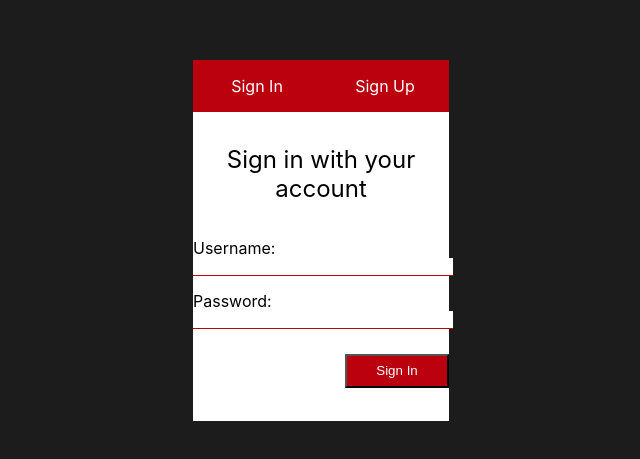
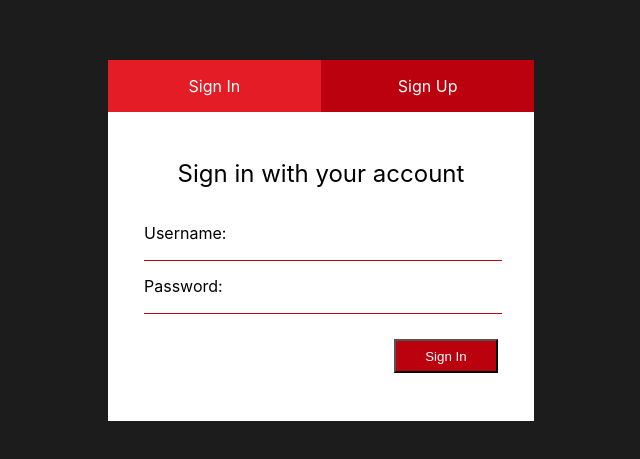
Before and after one commit to Valinor13/holberton-cinema-guru, a React (Create React App) app in the folder cinema_guru/: page / in a window 1280 px wide. Shown: the part 301-760 px from the top of the page, without its empty margins (319-959 px from the left). Built offline with nearby package versions, Linux system fonts and the light colour scheme; the HTML template or start-up script is replaced by a standard one.

Commit message:
added context

```diff
--- a/cinema_guru/src/App.js
+++ b/cinema_guru/src/App.js
@@ -1,11 +1,14 @@
 import React from 'react';
+import { AuthProvider } from './components/providers/AuthProvider';
 import Authentication from './components/authentication/Authentication';
 import './App.css';
 
 function App() {
   return (
     <div className="App">
-      <Authentication />
+      <AuthProvider>
+        <Authentication />
+      </AuthProvider>
     </div>
   );
 }
--- a/cinema_guru/src/components/authentication/Authentication.js
+++ b/cinema_guru/src/components/authentication/Authentication.js
@@ -1,10 +1,73 @@
-import React from 'react';
-import Login from './Login';
+import React, { useContext } from 'react';
+import { AuthContext } from '../providers/AuthProvider';
+import Input from '../general/Input';
+import Button from '../general/Button';
+import './authentication.css';
 
 function Authentication() {
+  const { registered, handleRegister } = useContext(AuthContext);
   return (
     <div className="authenticationPage">
-      <Login />
+      <div className="entryContainer">
+        <div className="entryHeader">
+          {registered ? (
+            <div className="entryHeaderButtonActive">
+              <p>Sign In</p>
+            </div>
+          ) : (
+            <div
+              onClick={() => handleRegister(true)}
+              className="entryHeaderButton"
+            >
+              <p>Sign In</p>
+            </div>
+          )}
+          {registered ? (
+            <div
+              onClick={() => handleRegister(false)}
+              className="entryHeaderButton"
+            >
+              <p>Sign Up</p>
+            </div>
+          ) : (
+            <div className="entryHeaderButtonActive">
+              <p>Sign Up</p>
+            </div>
+          )}
+        </div>
+        <div className="entryBody">
+          <h2 style={{ fontWeight: '400', textAlign: 'center' }}>
+            {registered ? 'Sign in with your account' : 'Create a new account'}
+          </h2>
+          <Input
+            type="text"
+            label="Username:"
+            className="entryInput"
+            value=""
+            setValue={() => {}}
+          />
+          <Input
+            type="text"
+            label="Password:"
+            className="entryInput"
+            value=""
+            setValue={() => {}}
+          />
+          {registered ? (
+            <Button
+              label="Sign In"
+              onClick={() => {}}
+              className="entryButton"
+            />
+          ) : (
+            <Button
+              label="Sign Up"
+              onClick={() => {}}
+              className="entryButton"
+            />
+          )}
+        </div>
+      </div>
     </div>
   );
 }
--- a/cinema_guru/src/components/authentication/Login.js
+++ /dev/null
@@ -1,41 +0,0 @@
-import React from 'react';
-import Input from '../general/Input';
-import Button from '../general/Button';
-import './authentication.css';
-
-function Login() {
-  return (
-    <div className="loginContainer">
-      <div className="loginHeader">
-        <div className="loginHeaderButton">
-          <p>Sign In</p>
-        </div>
-        <div className="loginHeaderButton">
-          <p>Sign Up</p>
-        </div>
-      </div>
-      <div className="loginBody">
-        <h2 style={{ fontWeight: '400', textAlign: 'center' }}>
-          Sign in with your account
-        </h2>
-        <Input
-          type="text"
-          label="Username:"
-          className="loginInput"
-          value=""
-          setValue={() => {}}
-        />
-        <Input
-          type="text"
-          label="Password:"
-          className="loginInput"
-          value=""
-          setValue={() => {}}
-        />
-        <Button label="Sign In" onClick={() => {}} className="loginButton" />
-      </div>
-    </div>
-  );
-}
-
-export default Login;
--- a/cinema_guru/src/components/authentication/authentication.css
+++ b/cinema_guru/src/components/authentication/authentication.css
@@ -1,12 +1,14 @@
 .authenticationPage {
+  width: 100%;
+  height: 100%;
   display: grid;
-  grid-template-columns: 2fr 1fr 2fr;
+  grid-template-columns: 1fr 1fr 1fr;
   grid-template-rows: repeat(3, 1fr);
   grid-column-gap: 0px;
   grid-row-gap: 0px;
 }
 
-.loginContainer {
+.entryContainer {
   max-width: 450px;
   width: 100%;
   height: 361px;
@@ -14,24 +16,27 @@
   grid-area: 2 / 2 / 3 / 3;
 }
 
-.loginHeader {
+.entryHeader {
   display: flex;
   flex-direction: row;
   justify-content: space-around;
 }
 
-.loginHeaderButton {
+.entryHeaderButton {
   color: white;
   width: 100%;
+  text-align: center;
   background-color: #bb000e;
-  text-align: center;
 }
 
-.loginHeaderButton:active {
+.entryHeaderButtonActive {
+  color: white;
+  width: 100%;
+  text-align: center;
   background-color: #e31c25;
 }
 
-.loginBody {
+.entryBody {
   max-width: 354px;
   width: 100%;
   height: 80%;
@@ -41,7 +46,7 @@
   margin: auto;
 }
 
-.loginInput {
+.entryInput {
   display: flex;
   flex-direction: column;
   border: none;
@@ -49,11 +54,11 @@
   width: 100%;
 }
 
-.loginBody > label {
+.entryBody > label {
   margin-top: 15px;
 }
 
-.loginButton {
+.entryButton {
   width: 104px;
   height: 34px;
   background-color: #bb000e;
--- /dev/null
+++ b/cinema_guru/src/components/providers/AuthProvider.js
@@ -0,0 +1,19 @@
+import React, { useState } from 'react';
+
+const AuthContext = React.createContext();
+
+function AuthProvider({ children }) {
+  const [registered, Register] = useState(true);
+
+  function handleRegister(isRegistered) {
+    Register(isRegistered);
+  }
+
+  return (
+    <AuthContext.Provider value={{ registered, handleRegister }}>
+      {children}
+    </AuthContext.Provider>
+  );
+}
+
+export { AuthProvider, AuthContext };
```
Also changed, not shown: cinema_guru/src/components/authentication/Register.js (deleted).
